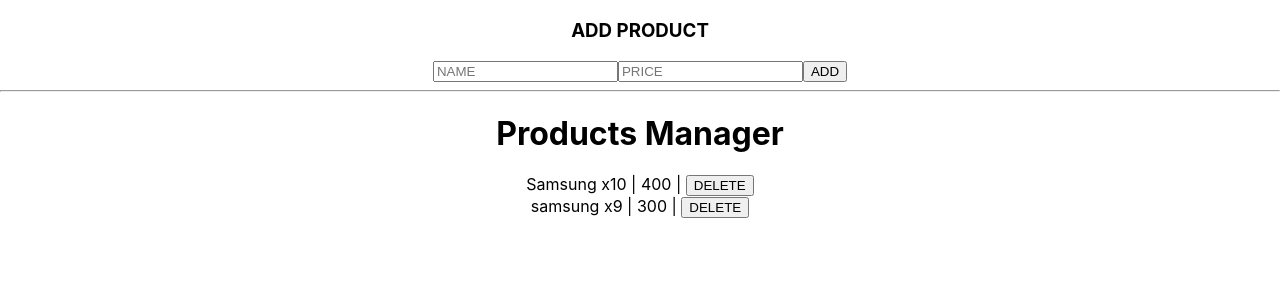
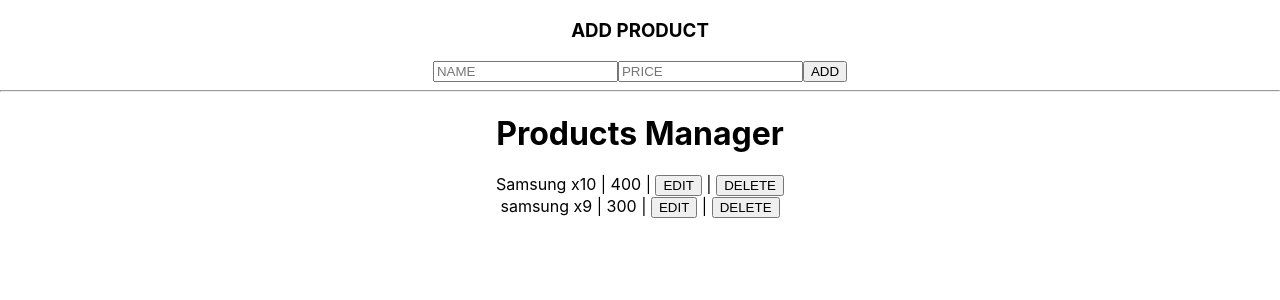
Before and after one commit to agungTuanany/reactBootCamp, a React (Create React App) app: page / in a window 1280 px wide. Shown: the top 300 px of the page. Built offline with nearby package versions, Linux system fonts and the light colour scheme.

Commit message:
Simple Crud app: Edit

```diff
--- a/src/App.js
+++ b/src/App.js
@@ -1,7 +1,7 @@
 import React,{ Component } from 'react';
 import './App.css';
 
-import ProductItem from './components/ProductItem'
+import ProductItem from './components/productItem'
 import AddProduct from './components/AddProduct'
 
 const products = [
@@ -28,6 +28,7 @@
 
     this.onDelete = this.onDelete.bind(this);
     this.onAdd = this.onAdd.bind(this);
+    this.onEditSubmit = this.onEditSubmit.bind(this);
   }
 
   componentWillMount() {
@@ -47,7 +48,6 @@
       name,
       price
     });
-
   }
 
   onDelete(name) {
@@ -58,7 +58,21 @@
     });
 
     this.setState({ products: filteredProducts })
+  }
 
+  onEditSubmit(name, price, originalName) {
+    let products = this.getProducts();
+
+    products = products.map(product => {
+      if (product.name === originalName) {
+        product.name = name;
+        product.price = price;
+      }
+
+      return product;
+    });
+
+    this.setState({ products });
   }
 
   render() {
@@ -72,9 +86,10 @@
           this.state.products.map(product => {
             return (
               <ProductItem
-                key={product.id}
+                key={product.name}
                 {...product}
                 onDelete={this.onDelete}
+                onEditSubmit={this.onEditSubmit}
               />
             );
           })
--- a/src/components/productItem.js
+++ b/src/components/productItem.js
@@ -4,22 +4,58 @@
   constructor(props) {
     super(props);
 
+    this.state = {
+      isEdit: false
+    }
+
     this.onDelete = this.onDelete.bind(this);
+    this.onEdit = this.onEdit.bind(this);
+    this.onEditSubmit = this.onEditSubmit.bind(this);
   }
   // define onDelete method that has pass-in as a props in App.js
   onDelete() {
     const {onDelete, name } = this.props;
     onDelete(name)
   }
+
+  onEdit() {
+    this.setState({ isEdit: true });
+  }
+
+  onEditSubmit(e) {
+    e.preventDefault();
+
+    this.props.onEditSubmit(this.nameInput.value, this.priceInput.value, this.props.name);
+
+    this.setState({ isEdit: false });
+
+  }
+
   render() {
     const { name, price } = this.props;
     return (
+      <div>
+        {
+          this.state.isEdit
+            ? (
+              <form onSubmit={this.onEditSubmit}>
+                <input placeholder="NAME" ref={nameInput => this.nameInput = nameInput} defaultValue={name}/>
+                <input placeholder="PRICE" ref={priceInput => this.priceInput = priceInput} defaultValue={price}/>
+                <button>SAVE</button>
+              </form>
+            )
+            : (
               <div>
                 <span>{name}</span>
                 {` | `}
                 <span>{price}</span>
                 {` | `}
+                <button onClick={this.onEdit}>EDIT</button>
+                {` | `}
                 <button onClick={this.onDelete}>DELETE</button>
+            </div>
+            )
+        }
       </div>
     )
   }
```
Lines whose indentation alone changed are shown as unchanged.
